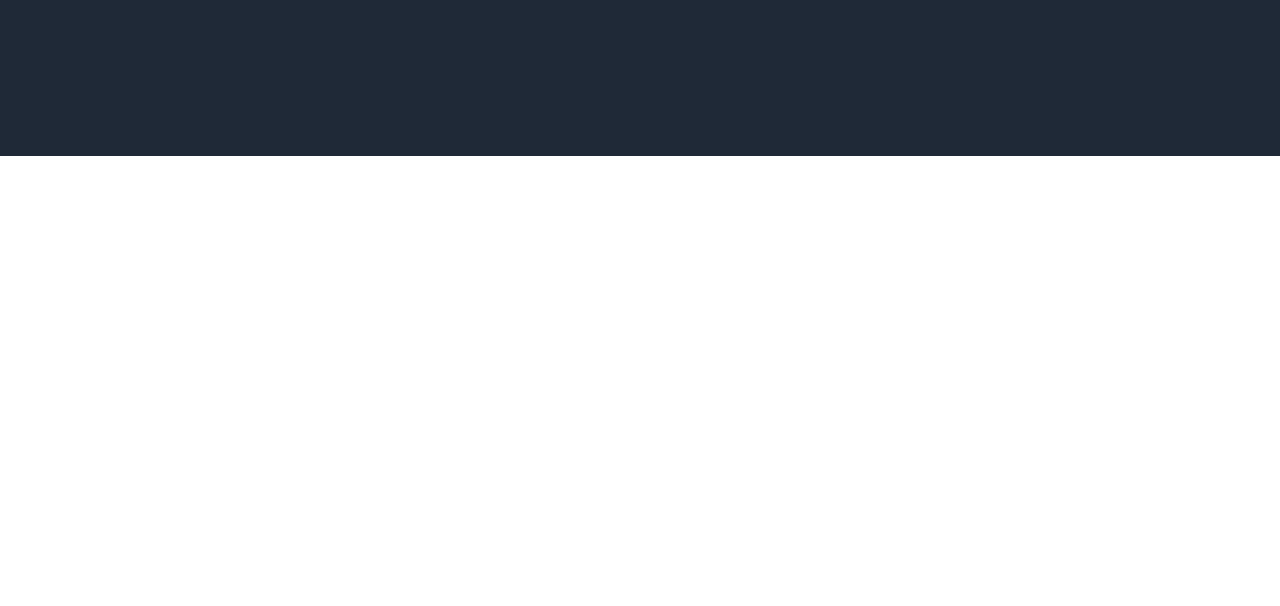
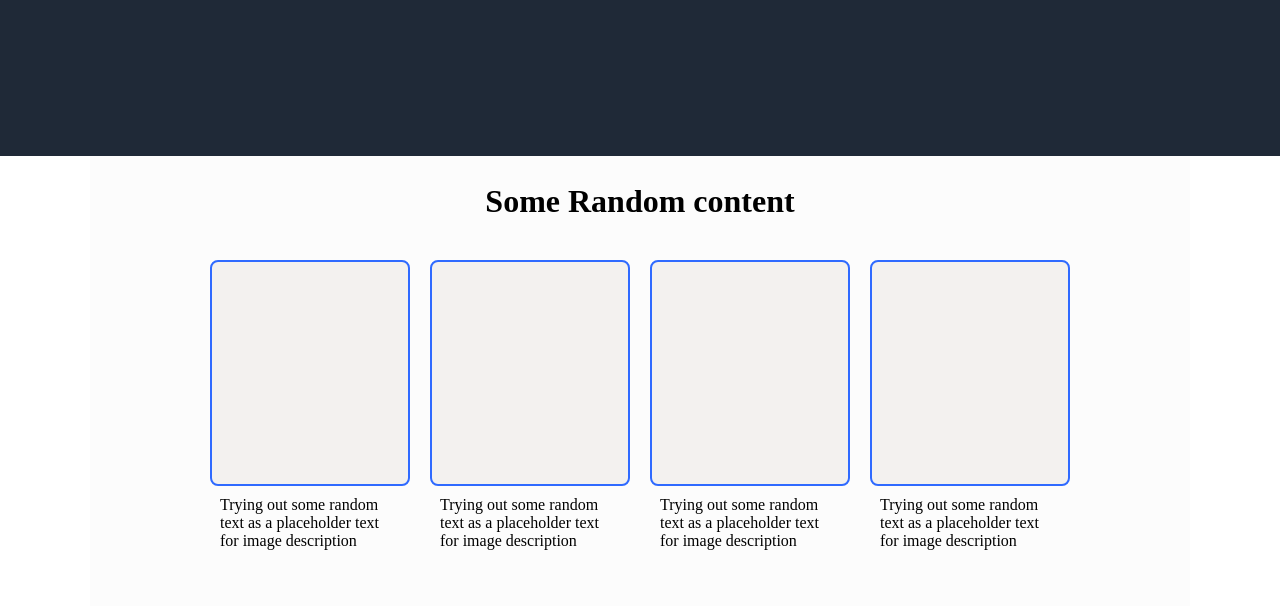
Before and after one commit to D-Code-dotcom/landing-page, a plain HTML site: page index.html in a window 1280 px wide. Shown: the part 547-1153 px from the top of the page. Before the commit the page ends 800 px from the top, so only its background shows below. Drawn offline with Linux system fonts and the light colour scheme.

Commit message:
I just completed the random section part of the body of the website. i just need to find out how to centralise paragraphs.

```diff
--- a/index.html
+++ b/index.html
@@ -32,6 +32,31 @@
         </div>
     </div>
 
+    <div class="rand-sec">
+        <div class="boxes">
+            <h1>Some Random content</h1>
+            <div class="boxi">
+            <div class="box">
+                <div class="box-inside"></div>
+                <p>Trying out some random text as a placeholder text for image description</p>
+            </div>
+            <div class="box">
+                <div class="box-inside"></div>
+                <p>Trying out some random text as a placeholder text for image description</p>
+            </div>
+            <div class="box">
+                <div class="box-inside"></div>
+                <p>Trying out some random text as a placeholder text for image description</p>
+            </div>
+            <div class="box">
+                <div class="box-inside"></div>
+                <p>Trying out some random text as a placeholder text for image description</p>
+            </div>
+            </div>
+
+        </div>
+    </div>
+
 
 </body>
 </html>
--- a/styles.css
+++ b/styles.css
@@ -72,3 +72,53 @@
     display: flex;
     justify-content: center;
 }
+
+.rand-sec{
+    display: flex;
+    background-color: rgb(255, 255, 255);
+    justify-content: center;
+}
+
+.boxes{
+    display: flex;
+    background-color: rgb(252, 252, 252);
+    height: 450px;
+    width: 1100px;
+    padding: 20px;
+    justify-content: center;
+    align-items: center;
+    gap: 20px;
+    flex-direction: column;
+}
+
+.box{
+    /* border: 2px solid #bdbfc4; */
+    /* background-color: rgb(243, 241, 239); */
+    height: 300px;
+    width: 200px;
+    margin: 20px 0px;
+    border-radius: 8px;
+    display: flex;
+    justify-content: center;
+    flex-direction: column;
+    align-items: center;
+}
+
+.boxi{
+    display: flex;
+    gap: 20px;
+}
+
+.box-inside{
+  border: 2px solid #2f6aff;
+    background-color: rgb(243, 241, 239);
+    height: 250px;
+    width: 200px;
+    /* margin: 20px 0px; */
+    border-radius: 8px;
+}
+
+.box p{
+    padding: 10px;
+    justify-content: center;
+}
```
